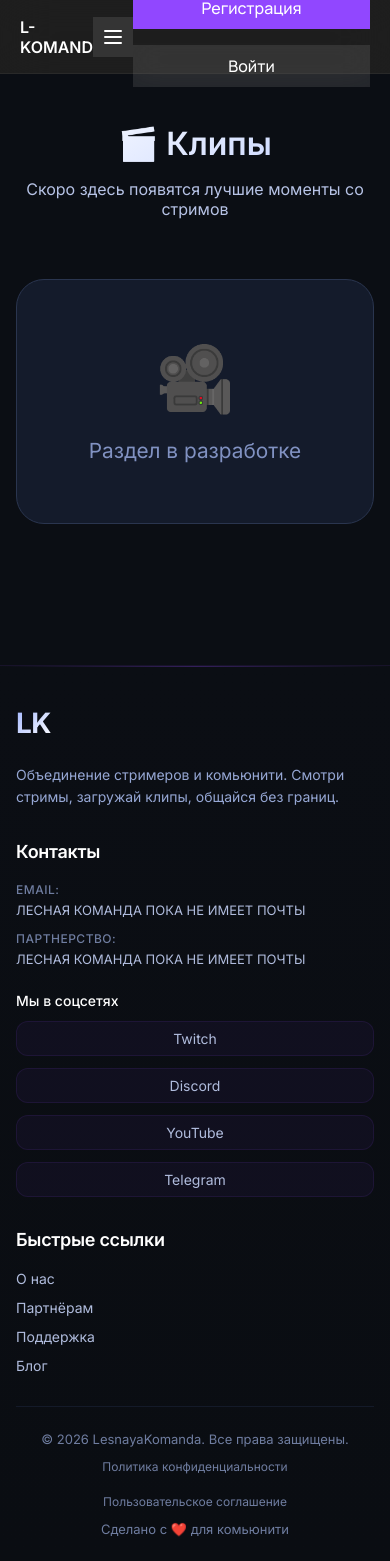
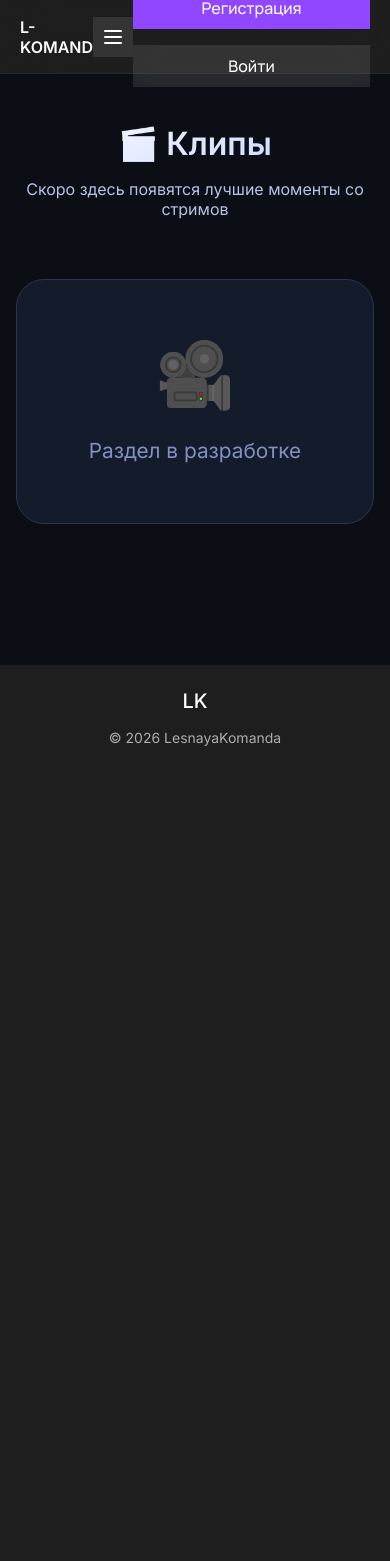
Before and after one commit to JaK1L/lesnaya-komanda, a Next.js app in the folder frontend/: page /clips in a window 390 px wide. After the commit the page ends 844 px from the top, so only its background shows below. Built offline with nearby package versions, Linux system fonts and the light colour scheme.

Commit message:
feat: завершен редизайн - обновлены News, Streamers и Footer секции по макету

```diff
--- a/frontend/components/home/StreamersSection.module.css
+++ b/frontend/components/home/StreamersSection.module.css
@@ -1,91 +1,66 @@
 .section {
-  padding: 70px 0;
-  background: #0c111d;
+  padding: 64px 132px;
 }
 
 .title {
-  font-size: clamp(1.8rem, 4vw, 2.2rem);
-  font-weight: 600;
-  margin: 0 0 40px 0;
-  color: white;
-  text-align: left;
-  display: flex;
-  align-items: center;
-  gap: 12px;
-  border-left: 6px solid #9147ff;
-  padding-left: 20px;
-  max-width: 1280px;
-  margin-left: auto;
-  margin-right: auto;
-  padding-right: 24px;
+  font-size: 40px;
+  font-weight: 500;
+  line-height: 1;
+  margin-bottom: 32px;
+  color: var(--white);
 }
 
 .grid {
   display: grid;
-  grid-template-columns: repeat(auto-fit, minmax(240px, 1fr));
-  gap: 28px;
-  max-width: 1280px;
-  margin: 0 auto;
-  padding: 0 24px;
+  grid-template-columns: repeat(3, 376px);
+  gap: 24px;
+  justify-content: center;
 }
 
 .card {
-  background: #141b2b;
-  border-radius: 28px;
-  padding: 24px 20px 20px;
-  transition: all 0.3s ease;
-  border: 1px solid #232e44;
-  text-align: center;
-  position: relative;
+  background: var(--white03);
+  height: 380px;
+  display: flex;
+  flex-direction: column;
+  align-items: center;
+  justify-content: center;
+  gap: 16px;
+  padding: 32px;
+  transition: background 0.2s;
+  cursor: pointer;
 }
 
 .card:hover {
-  transform: translateY(-6px);
-  box-shadow: 0 25px 35px -12px rgba(145, 71, 255, 0.3);
-  border-color: #9147ff;
+  background: var(--white05);
 }
 
 .avatarWrapper {
-  margin-bottom: 15px;
+  position: relative;
   display: flex;
   justify-content: center;
-  position: relative;
 }
 
 .liveIndicator {
   position: absolute;
-  top: -8px;
-  right: 50%;
-  transform: translateX(calc(55px + 10px));
-  background: #ff0000;
-  color: white;
-  padding: 4px 10px;
-  border-radius: 12px;
-  font-size: 0.7rem;
-  font-weight: 700;
+  top: -4px;
+  right: -4px;
+  background: var(--red);
+  color: var(--white);
+  padding: 4px 8px;
+  font-size: 12px;
+  font-weight: 600;
   display: flex;
   align-items: center;
-  gap: 5px;
+  gap: 4px;
   z-index: 10;
-  box-shadow: 0 2px 8px rgba(255, 0, 0, 0.4);
-  animation: pulse 2s ease-in-out infinite;
 }
 
 .liveDot {
   width: 6px;
   height: 6px;
-  background: white;
+  background: var(--white);
   border-radius: 50%;
   animation: blink 1.5s ease-in-out infinite;
-}
-
-@keyframes pulse {
-  0%, 100% {
-    box-shadow: 0 2px 8px rgba(255, 0, 0, 0.4);
-  }
-  50% {
-    box-shadow: 0 2px 12px rgba(255, 0, 0, 0.7);
-  }
 }
 
 @keyframes blink {
@@ -98,38 +73,38 @@
 }
 
 .avatar {
-  width: 110px;
-  height: 110px;
+  width: 120px;
+  height: 120px;
   border-radius: 50%;
   object-fit: cover;
-  border: 4px solid #2a3855;
 }
 
 .avatarPlaceholder {
-  width: 110px;
-  height: 110px;
+  width: 120px;
+  height: 120px;
   border-radius: 50%;
-  background: linear-gradient(145deg, #3a4c7a, #1b2740);
+  background: var(--white10);
   display: flex;
   align-items: center;
   justify-content: center;
   font-size: 2.5rem;
-  font-weight: 700;
-  color: #95abeb;
-  border: 4px solid #2e3d60;
+  font-weight: 600;
+  color: var(--white64);
 }
 
 .name {
-  font-size: 1.5rem;
-  font-weight: 700;
-  color: white;
-  margin: 0 0 5px 0;
+  font-size: 24px;
+  font-weight: 500;
+  color: var(--white);
+  margin: 0;
+  text-align: center;
 }
 
 .game {
-  color: #8fa0cf;
-  margin: 0 0 15px 0;
-  font-size: 1rem;
+  color: var(--white64);
+  margin: 0;
+  font-size: 16px;
+  text-align: center;
   display: flex;
   align-items: center;
   justify-content: center;
@@ -137,60 +112,69 @@
 }
 
 .viewers {
-  color: #9fa8c7;
-  font-size: 0.9rem;
+  color: var(--white64);
+  font-size: 16px;
 }
 
 .button {
   display: inline-block;
-  background: #9147ff;
-  color: white;
-  padding: 10px 24px;
-  border-radius: 40px;
-  font-weight: 600;
+  background: var(--purple);
+  color: var(--white);
+  padding: 12px 32px;
+  font-weight: 500;
+  font-size: 16px;
   text-decoration: none;
-  transition: all 0.2s;
-  font-size: 0.95rem;
+  transition: opacity 0.2s;
+  margin-top: auto;
 }
 
 .button:hover {
-  background: #a970ff;
-  transform: scale(1.05);
+  opacity: 0.8;
 }
 
 .emptyState {
   text-align: center;
   padding: 60px 20px;
-  color: #6f7da0;
+  color: var(--white64);
   font-size: 18px;
+}
+
+@media (max-width: 1200px) {
+  .section {
+    padding: 64px 40px;
+  }
+
+  .grid {
+    grid-template-columns: repeat(2, 1fr);
+    max-width: 800px;
+    margin: 0 auto;
+  }
 }
 
 @media (max-width: 768px) {
   .section {
-    padding: 50px 0;
+    padding: 48px 20px;
   }
 
   .title {
-    font-size: 1.8rem;
-    margin-bottom: 30px;
-    padding-left: 16px;
-    padding-right: 16px;
+    font-size: 32px;
+    margin-bottom: 24px;
   }
 
   .grid {
     grid-template-columns: 1fr;
-    gap: 20px;
-    padding: 0 16px;
+    gap: 16px;
   }
 
   .card {
-    padding: 20px 16px 16px;
+    height: auto;
+    padding: 24px;
   }
 
   .avatar,
   .avatarPlaceholder {
-    width: 90px;
-    height: 90px;
+    width: 100px;
+    height: 100px;
   }
 
   .avatarPlaceholder {
@@ -198,10 +182,15 @@
   }
 
   .name {
-    font-size: 1.3rem;
+    font-size: 20px;
   }
 
   .game {
-    font-size: 0.9rem;
+    font-size: 14px;
+  }
+
+  .button {
+    padding: 10px 24px;
+    font-size: 14px;
   }
 }
--- a/frontend/components/layout/Footer.module.css
+++ b/frontend/components/layout/Footer.module.css
@@ -1,277 +1,54 @@
 .footer {
-  background: linear-gradient(180deg, #0b0e14 0%, #0a0d12 100%);
-  border-top: 1px solid rgba(145, 71, 255, 0.1);
-  padding-top: 60px;
-  position: relative;
-}
-
-.footer::before {
-  content: '';
-  position: absolute;
-  top: 0;
-  left: 0;
-  right: 0;
-  height: 1px;
-  background: linear-gradient(90deg, transparent, #9147ff, transparent);
-  opacity: 0.3;
+  padding: 32px 132px;
+  display: flex;
+  align-items: center;
 }
 
 .container {
-  max-width: 1280px;
-  margin: 0 auto;
-  padding: 0 24px;
+  width: 100%;
+  display: flex;
+  justify-content: space-between;
+  align-items: center;
 }
 
-.content {
-  display: grid;
-  grid-template-columns: repeat(auto-fit, minmax(280px, 1fr));
-  gap: 48px;
-  padding-bottom: 48px;
-}
-
-.column {
-  display: flex;
-  flex-direction: column;
-  gap: 20px;
-}
-
-/* Логотип и описание */
 .logo {
-  display: inline-block;
   text-decoration: none;
-  margin-bottom: 8px;
 }
 
 .logoText {
-  font-size: 32px;
-  font-weight: 700;
-  background: linear-gradient(135deg, #a0b5ff 0%, #ffffff 100%);
-  -webkit-background-clip: text;
-  -webkit-text-fill-color: transparent;
-  background-clip: text;
-  letter-spacing: -0.5px;
-}
-
-.description {
-  color: #96a7d4;
-  font-size: 14px;
-  line-height: 1.6;
-  max-width: 320px;
-}
-
-/* Заголовки колонок */
-.columnTitle {
-  color: #ffffff;
-  font-size: 18px;
-  font-weight: 600;
-  margin-bottom: 4px;
-  letter-spacing: -0.3px;
-}
-
-/* Контакты */
-.contactInfo {
-  display: flex;
-  flex-direction: column;
-  gap: 12px;
-}
-
-.contactItem {
-  display: flex;
-  flex-direction: column;
-  gap: 4px;
-}
-
-.contactLabel {
-  color: #6f7da0;
-  font-size: 12px;
-  text-transform: uppercase;
-  letter-spacing: 0.5px;
+  font-size: 24px;
   font-weight: 500;
-}
-
-.contactValue {
-  color: #b0bcdd;
-  font-size: 13px;
-  line-height: 1.4;
-}
-
-/* Соцсети */
-.socialsSection {
-  margin-top: 8px;
-}
-
-.socialsTitle {
-  color: #ffffff;
-  font-size: 14px;
-  font-weight: 500;
-  margin-bottom: 12px;
-}
-
-.socials {
-  display: flex;
-  flex-wrap: wrap;
-  gap: 12px;
-}
-
-.socialLink {
-  color: #b0bcdd;
-  font-size: 14px;
-  text-decoration: none;
-  padding: 8px 16px;
-  border-radius: 12px;
-  background: rgba(145, 71, 255, 0.05);
-  border: 1px solid rgba(145, 71, 255, 0.1);
-  transition: all 0.3s ease;
-}
-
-.socialLink:hover {
-  color: #ffffff;
-  background: rgba(145, 71, 255, 0.15);
-  border-color: rgba(145, 71, 255, 0.3);
-  transform: translateY(-2px);
-}
-
-/* Быстрые ссылки */
-.quickLinks {
-  display: flex;
-  flex-direction: column;
-  gap: 12px;
-}
-
-.quickLink {
-  color: #b0bcdd;
-  font-size: 14px;
-  text-decoration: none;
-  transition: all 0.2s ease;
-  width: fit-content;
-  position: relative;
-}
-
-.quickLink::after {
-  content: '';
-  position: absolute;
-  bottom: -2px;
-  left: 0;
-  width: 0;
-  height: 2px;
-  background: linear-gradient(90deg, #9147ff, #a0b5ff);
-  transition: width 0.3s ease;
-}
-
-.quickLink:hover {
-  color: #ffffff;
-  transform: translateX(4px);
-}
-
-.quickLink:hover::after {
-  width: 100%;
-}
-
-/* Нижняя часть */
-.bottom {
-  border-top: 1px solid rgba(31, 40, 64, 0.5);
-  padding: 24px 0;
-}
-
-.bottomContent {
-  display: flex;
-  justify-content: space-between;
-  align-items: center;
-  flex-wrap: wrap;
-  gap: 16px;
+  color: var(--white);
 }
 
 .copyright {
-  color: #6f7da0;
-  font-size: 13px;
+  color: var(--white64);
+  font-size: 16px;
+  font-weight: 400;
 }
 
-.legalLinks {
-  display: flex;
-  gap: 20px;
-  flex-wrap: wrap;
-}
-
-.legalLink {
-  color: #6f7da0;
-  font-size: 12px;
-  text-decoration: none;
-  transition: color 0.2s ease;
-}
-
-.legalLink:hover {
-  color: #b0bcdd;
-}
-
-.madeWith {
-  color: #6f7da0;
-  font-size: 13px;
-}
-
-.heart {
-  color: #e9313f;
-  animation: heartbeat 1.5s ease-in-out infinite;
-}
-
-@keyframes heartbeat {
-  0%, 100% {
-    transform: scale(1);
-  }
-  50% {
-    transform: scale(1.1);
+@media (max-width: 1200px) {
+  .footer {
+    padding: 32px 40px;
   }
 }
 
-/* Адаптив */
 @media (max-width: 768px) {
   .footer {
-    padding-top: 40px;
+    padding: 24px 20px;
   }
 
-  .content {
-    grid-template-columns: 1fr;
-    gap: 32px;
-    padding-bottom: 32px;
-  }
-
-  .column {
+  .container {
+    flex-direction: column;
     gap: 16px;
+    text-align: center;
   }
 
   .logoText {
-    font-size: 28px;
+    font-size: 20px;
   }
 
-  .description {
-    max-width: 100%;
-  }
-
-  .bottomContent {
-    flex-direction: column;
-    text-align: center;
-    gap: 12px;
-  }
-
-  .legalLinks {
-    justify-content: center;
-  }
-
-  .socials {
-    justify-content: flex-start;
+  .copyright {
+    font-size: 14px;
   }
 }
-
-@media (max-width: 480px) {
-  .container {
-    padding: 0 16px;
-  }
-
-  .socials {
-    flex-direction: column;
-  }
-
-  .socialLink {
-    width: 100%;
-    text-align: center;
-  }
-}
--- a/frontend/components/layout/Footer.tsx
+++ b/frontend/components/layout/Footer.tsx
@@ -13,93 +13,15 @@ export const Footer: React.FC<FooterProps> = ({
 }) => {
   const currentYear = new Date().getFullYear();
 
-  const socials = [
-    { name: 'Twitch', href: 'https://twitch.tv/lesnayakomanda' },
-    { name: 'Discord', href: 'https://discord.gg/YgX4RQZ' },
-    { name: 'YouTube', href: 'https://youtube.com/c/lesnayakomanda' },
-    { name: 'Telegram', href: 'https://t.me/lesnayakomanda' },
-  ];
-
-  const legalLinks = [
-    { name: 'Политика конфиденциальности', href: '/privacy' },
-    { name: 'Пользовательское соглашение', href: '/terms' },
-  ];
-
   return (
     <footer className={styles.footer}>
       <div className={styles.container}>
-        <div className={styles.content}>
-          {/* Левая колонка - О проекте */}
-          <div className={styles.column}>
-            <Link href="/" className={styles.logo}>
-              <span className={styles.logoText}>{logoText}</span>
-            </Link>
-            <p className={styles.description}>
-              Объединение стримеров и комьюнити. Смотри стримы, загружай клипы, общайся без границ.
-            </p>
-          </div>
-
-          {/* Центральная колонка - Контакты */}
-          <div className={styles.column}>
-            <h3 className={styles.columnTitle}>Контакты</h3>
-            <div className={styles.contactInfo}>
-              <div className={styles.contactItem}>
-                <span className={styles.contactLabel}>Email:</span>
-                <span className={styles.contactValue}>ЛЕСНАЯ КОМАНДА ПОКА НЕ ИМЕЕТ ПОЧТЫ</span>
-              </div>
-              <div className={styles.contactItem}>
-                <span className={styles.contactLabel}>Партнерство:</span>
-                <span className={styles.contactValue}>ЛЕСНАЯ КОМАНДА ПОКА НЕ ИМЕЕТ ПОЧТЫ</span>
-              </div>
-            </div>
-            <div className={styles.socialsSection}>
-              <h4 className={styles.socialsTitle}>Мы в соцсетях</h4>
-              <div className={styles.socials}>
-                {socials.map((item) => (
-                  <a
-                    key={item.name}
-                    href={item.href}
-                    target="_blank"
-                    rel="noopener noreferrer"
-                    className={styles.socialLink}
-                  >
-                    {item.name}
-                  </a>
-                ))}
-              </div>
-            </div>
-          </div>
-
-          {/* Правая колонка - Быстрые ссылки */}
-          <div className={styles.column}>
-            <h3 className={styles.columnTitle}>Быстрые ссылки</h3>
-            <nav className={styles.quickLinks}>
-              <Link href="/about" className={styles.quickLink}>О нас</Link>
-              <Link href="/partners" className={styles.quickLink}>Партнёрам</Link>
-              <Link href="/support" className={styles.quickLink}>Поддержка</Link>
-              <Link href="/blog" className={styles.quickLink}>Блог</Link>
-            </nav>
-          </div>
-        </div>
-
-        {/* Нижняя часть - копирайт и юридические ссылки */}
-        <div className={styles.bottom}>
-          <div className={styles.bottomContent}>
-            <p className={styles.copyright}>
-              © {currentYear} {companyName}. Все права защищены.
-            </p>
-            <div className={styles.legalLinks}>
-              {legalLinks.map((item) => (
-                <Link key={item.name} href={item.href} className={styles.legalLink}>
-                  {item.name}
-                </Link>
-              ))}
-            </div>
-            <p className={styles.madeWith}>
-              Сделано с <span className={styles.heart}>❤️</span> для комьюнити
-            </p>
-          </div>
-        </div>
+        <Link href="/" className={styles.logo}>
+          <span className={styles.logoText}>{logoText}</span>
+        </Link>
+        <p className={styles.copyright}>
+          © {currentYear} {companyName}
+        </p>
       </div>
     </footer>
   );
```
Also changed, not shown: frontend/components/home/StreamersSection.tsx (+2 -51 lines), 2 other files (tests, documents, lock files or other folders).
